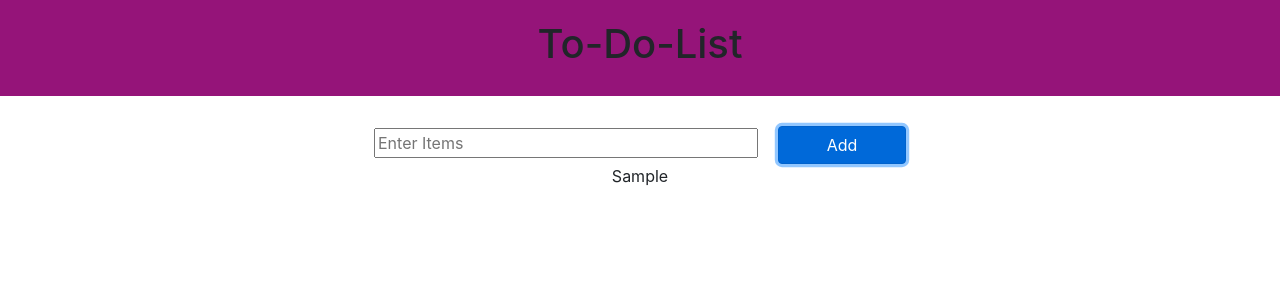
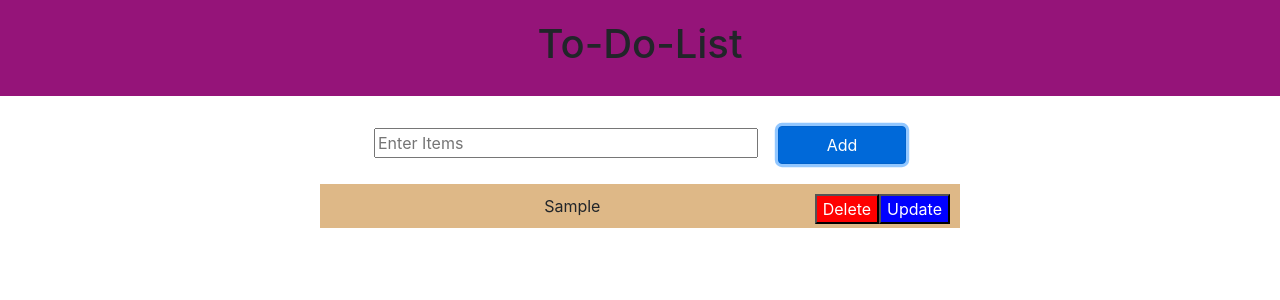
Before and after one commit to HansaSandamal/hansa-to-do, a React (Create React App) app: page / in a window 1280 px wide. Both pictures are taken after typing "Sample" into the empty fields and a click on the button "Add". Shown: the top 300 px of the page. Built offline with nearby package versions, Linux system fonts and the light colour scheme.

Commit message:
add buttons

```diff
--- a/src/assets/style_sheets/components/_InputField.scss
+++ b/src/assets/style_sheets/components/_InputField.scss
@@ -1,5 +1,6 @@
 .textField{
   padding-top: 30px;
+  margin-bottom: 20px;
 }
 .btn{
   margin-left: 20px;
--- /dev/null
+++ b/src/assets/style_sheets/components/_ToDoItem.scss
@@ -0,0 +1,7 @@
+.item{
+  background-color: burlywood;
+  border: 1px sienna;
+  width: 50%;
+  margin: 3px auto;
+  padding: 10px;
+}
--- a/src/assets/style_sheets/main.scss
+++ b/src/assets/style_sheets/main.scss
@@ -1,2 +1,3 @@
 @import "./components/_InputField";
+@import "./components/_ToDoItem";
 @import "./layouts/_Header";
--- a/src/components/ToDoItem.tsx
+++ b/src/components/ToDoItem.tsx
@@ -8,10 +8,12 @@ type ToDoItemProps={
 const ToDoItem:React.FC<ToDoItemProps>=(props)=>{
     const {itemName}=props;
     return(
-        <div >
+        <div className={'item'} >
             {itemName}
-            {/*<Button>Update</Button>*/}
-            {/*<Button>Delete</Button>*/}
+            <button  style={{float: 'right', backgroundColor: 'blue', color: 'white'}}>
+                Update</button>
+            <button  style={{float: 'right', backgroundColor: 'red', color: 'white'}}>
+                Delete</button>
         </div>
 
     )
```
